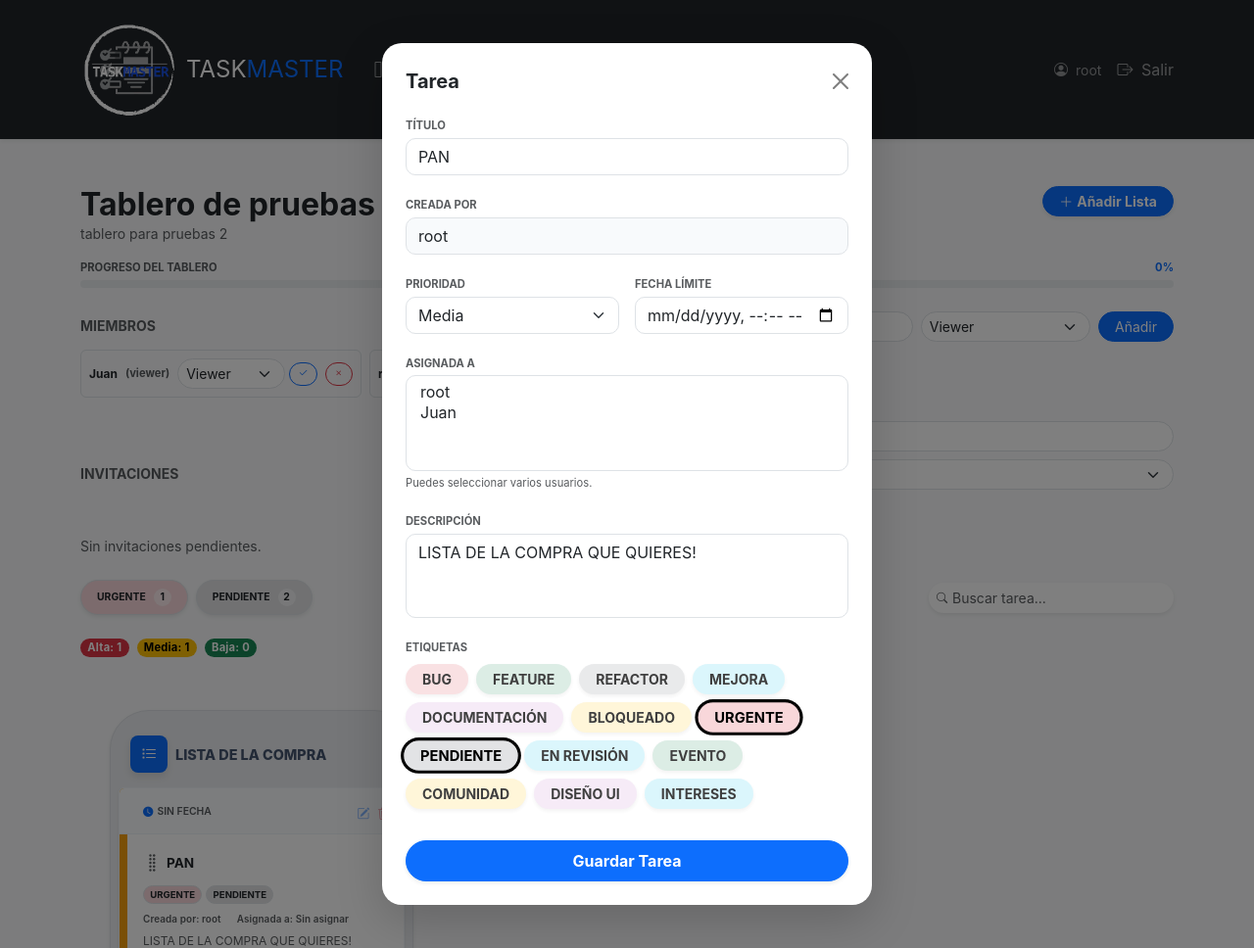
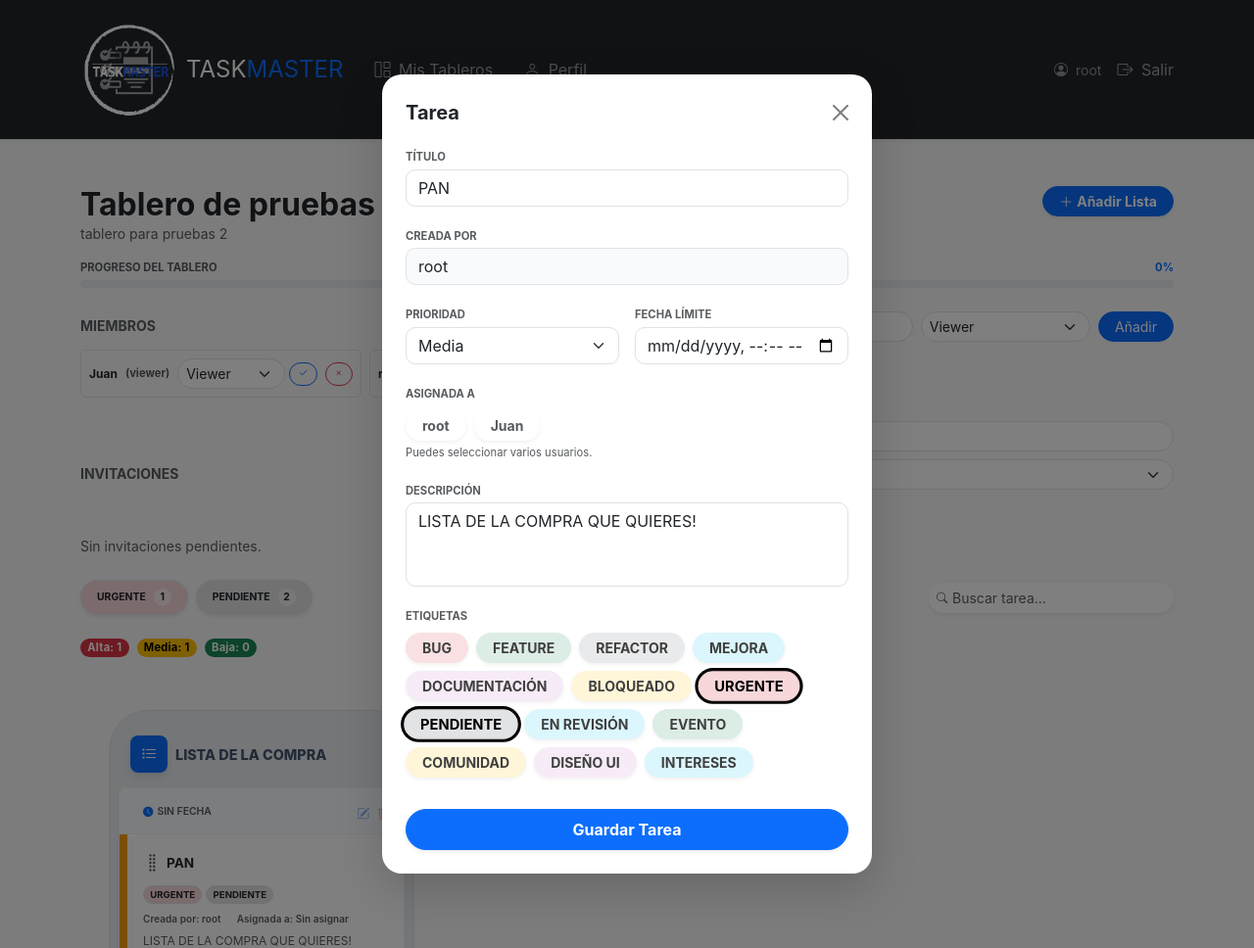
Before and after one commit to dclair/task_master, a Django app: page /boards/2/ in a window 1280 px wide, after a click that opens the changed part. Shown: the whole page at 98% size. Run offline with Django 4.2, Linux system fonts and the light colour scheme; a user stored in the database is signed in; data comes from the database, SQL or seed files in the repository; both versions use the stored data as it was after the commit.

Commit message:
MEJORADA LA ASIGNACION multiple de las tareas con chips.

```diff
--- a/static/js/board_detail.js
+++ b/static/js/board_detail.js
@@ -74,6 +74,7 @@ document.addEventListener('DOMContentLoaded', function() {
             const form = document.getElementById('taskForm');
             form.reset();
             form.querySelectorAll('[name="tags"]').forEach(cb => cb.checked = false);
+            form.querySelectorAll('[name="assigned_to"]').forEach(cb => cb.checked = false);
 
             if (trigger.classList.contains('btn-edit-task')) {
                 const card = trigger.closest('.task-card');
@@ -85,12 +86,9 @@ document.addEventListener('DOMContentLoaded', function() {
                 const createdByInput = form.querySelector('[name="created_by_readonly"]');
                 if (createdByInput) createdByInput.value = createdBy;
                 const assigned = (card.getAttribute('data-assigned') || '').split(',').filter(Boolean);
-                const assignedSelect = form.querySelector('[name="assigned_to"]');
-                if (assignedSelect) {
-                    Array.from(assignedSelect.options).forEach(opt => {
-                        opt.selected = assigned.includes(opt.value);
-                    });
-                }
+                form.querySelectorAll('[name="assigned_to"]').forEach(cb => {
+                    cb.checked = assigned.includes(cb.value);
+                });
                 const tagIds = (card.getAttribute('data-tags') || '').split(',');
                 tagIds.forEach(id => {
                     const cb = form.querySelector(`[name="tags"][value="${id}"]`);
--- a/templates/boards/_modals.html
+++ b/templates/boards/_modals.html
@@ -36,11 +36,16 @@
 
                     <div class="mb-3">
                         <label class="form-label extra-small fw-bold text-muted text-uppercase mb-1">Asignada a</label>
-                        <select name="assigned_to" multiple class="form-select shadow-none" style="border-radius: 10px;">
+                        <div class="d-flex flex-wrap gap-2 pt-1">
                             {% for u in users %}
-                            <option value="{{ u.id }}">{{ u.username }}</option>
+                            <div class="tag-item">
+                                <input type="checkbox" name="assigned_to" value="{{ u.id }}" id="modal_user_{{ u.id }}" class="btn-check">
+                                <label class="btn btn-sm rounded-pill px-3 fw-bold shadow-sm" for="modal_user_{{ u.id }}">
+                                    {{ u.username }}
+                                </label>
+                            </div>
                             {% endfor %}
-                        </select>
+                        </div>
                         <div class="extra-small text-muted mt-1">Puedes seleccionar varios usuarios.</div>
                     </div>
 
```
Also changed, not shown: db.sqlite3.
